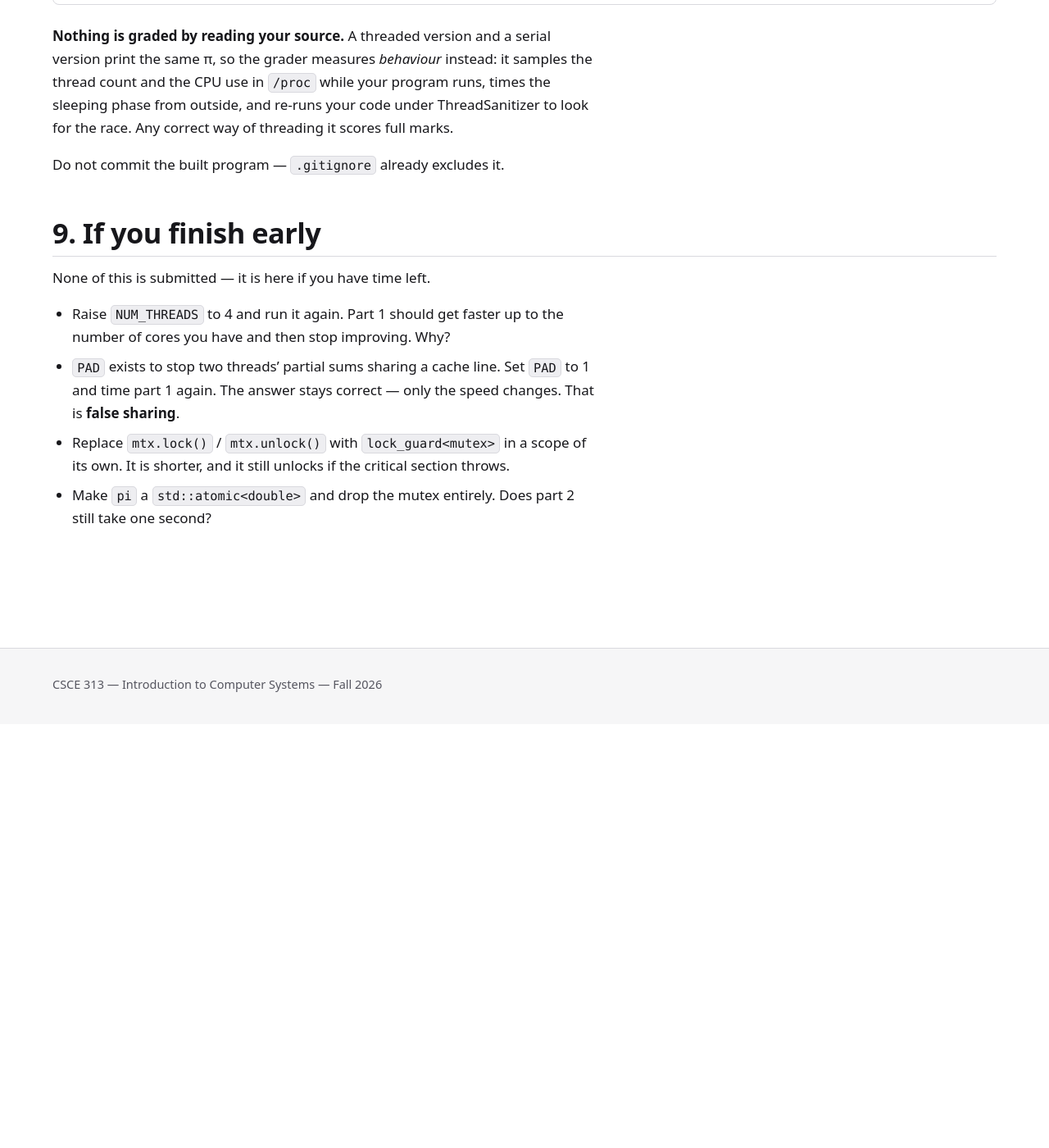
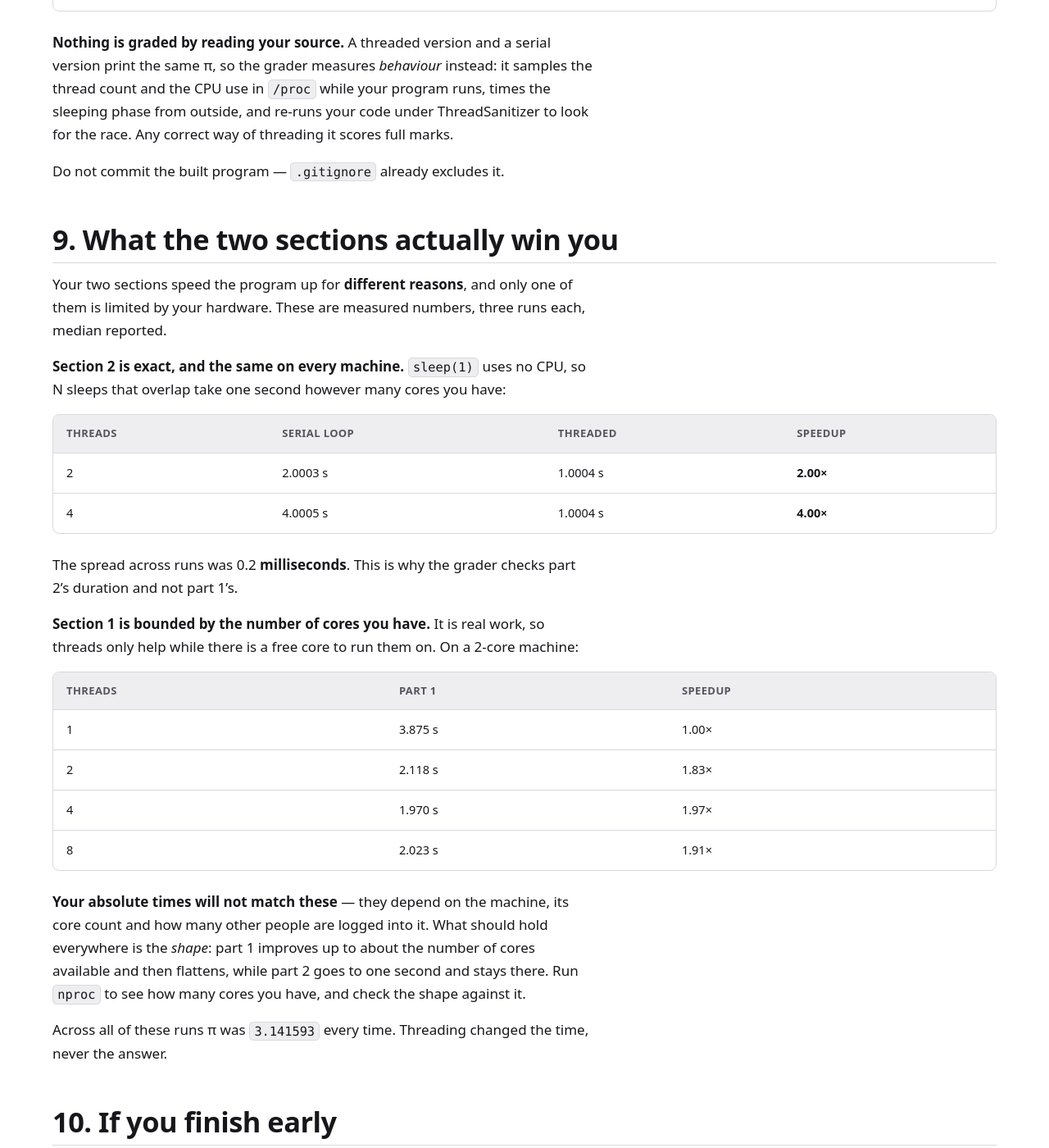
Before and after one commit to CSCE-313-FA26/CSCE-313-FA26.github.io, a Jekyll site: the page built from activity-6-jxhz/index.md, in a window 1280 px wide and 1400 px high, scrolled down 5843 px. Shown: the whole window at 82% size. Built offline with Jekyll 4.4.1, drawn with Linux system fonts in a browser that asks for light colours; before the commit the page ends 6726 px from its top, so only the background shows below that; some of the changed text lies outside the part shown.

Commit message:
Activity 6: add the measured speedups for both sections
Three runs each, median reported, on a 2-core machine. Part 2 is exact and
machine-independent (2.00x at two threads, 4.00x at four) because sleep(1)
costs no CPU; part 1 is core-bound (1.83x at two threads, flat past that).
Absolute times are explicitly marked as not reproducible - only the shape is.
Also records the measured 39% false-sharing penalty at PAD=1.

Co-Authored-By: Claude Opus 5 (1M context) <noreply@anthropic.com>
Claude-Session: https://claude.ai/code/session_01Cdfrp6jXTU4Azy52SVcfSN

```diff
--- a/activity-6-jxhz/index.md
+++ b/activity-6-jxhz/index.md
@@ -209,16 +209,59 @@ for the race. Any correct way of threading it scores full marks.
 
 Do not commit the built program — `.gitignore` already excludes it.
 
-## 9. If you finish early
+## 9. What the two sections actually win you
+
+Your two sections speed the program up for **different reasons**, and only one
+of them is limited by your hardware. These are measured numbers, three runs each,
+median reported.
+
+**Section 2 is exact, and the same on every machine.** `sleep(1)` uses no CPU,
+so N sleeps that overlap take one second however many cores you have:
+
+| Threads | Serial loop | Threaded | Speedup |
+| --- | --- | --- | --- |
+| 2 | 2.0003 s | 1.0004 s | **2.00×** |
+| 4 | 4.0005 s | 1.0004 s | **4.00×** |
+
+The spread across runs was 0.2 **milliseconds**. This is why the grader checks
+part 2's duration and not part 1's.
+
+**Section 1 is bounded by the number of cores you have.** It is real work, so
+threads only help while there is a free core to run them on. On a 2-core
+machine:
+
+| Threads | Part 1 | Speedup |
+| --- | --- | --- |
+| 1 | 3.875 s | 1.00× |
+| 2 | 2.118 s | 1.83× |
+| 4 | 1.970 s | 1.97× |
+| 8 | 2.023 s | 1.91× |
+
+**Your absolute times will not match these** — they depend on the machine, its
+core count and how many other people are logged into it. What should hold
+everywhere is the *shape*: part 1 improves up to about the number of cores
+available and then flattens, while part 2 goes to one second and stays there.
+Run `nproc` to see how many cores you have, and check the shape against it.
+
+Across all of these runs π was `3.141593` every time. Threading changed the
+time, never the answer.
+
+## 10. If you finish early
 
 None of this is submitted — it is here if you have time left.
 
-- Raise `NUM_THREADS` to 4 and run it again. Part 1 should get faster up to the
-  number of cores you have and then stop improving. Why?
+- Raise `NUM_THREADS` to 4 and 8 and time part 1 on *your* machine. Compare the
+  point where it flattens against `nproc`. Why does it flatten there, and why can
+  8 threads come out slightly *slower* than 4?
 - `PAD` exists to stop two threads' partial sums sharing a cache line. Set
   `PAD` to 1 and time part 1 again. The answer stays correct — only the speed
-  changes. That is **false sharing**.
+  changes. Measured here it cost **39%** (2.856 s against 2.054 s, two threads).
+  That is **false sharing**: work out what the two cores are fighting over, given
+  that neither thread ever touches the other's slot.
 - Replace `mtx.lock()` / `mtx.unlock()` with `lock_guard<mutex>` in a scope of
   its own. It is shorter, and it still unlocks if the critical section throws.
 - Make `pi` a `std::atomic<double>` and drop the mutex entirely. Does part 2
   still take one second?
+- Build without the sanitizers (`g++ -std=c++17 -O2 -pthread -o main main.cpp`)
+  and time part 1 again. AddressSanitizer roughly doubles it — which is a fair
+  price for catching the bugs it catches, but worth knowing when you measure.
```
